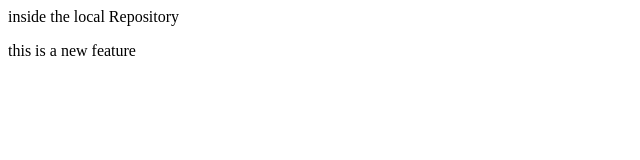
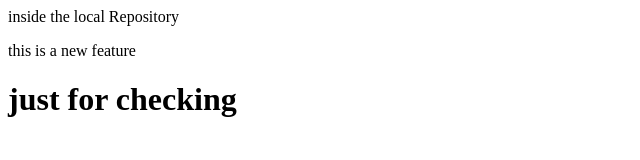
Before and after one commit to VishalIndoria/typescript, a plain HTML site: page index.html in a window 1280 px wide. Shown: the whole page, without its empty margins (0-640 px from the left). Drawn offline with Linux system fonts and the light colour scheme.

Commit message:
update the index.html

```diff
--- a/index.html
+++ b/index.html
@@ -3,3 +3,7 @@
 
 
 <p>this is a new feature</p>
+
+
+
+<h1>just for checking</h1>
```
